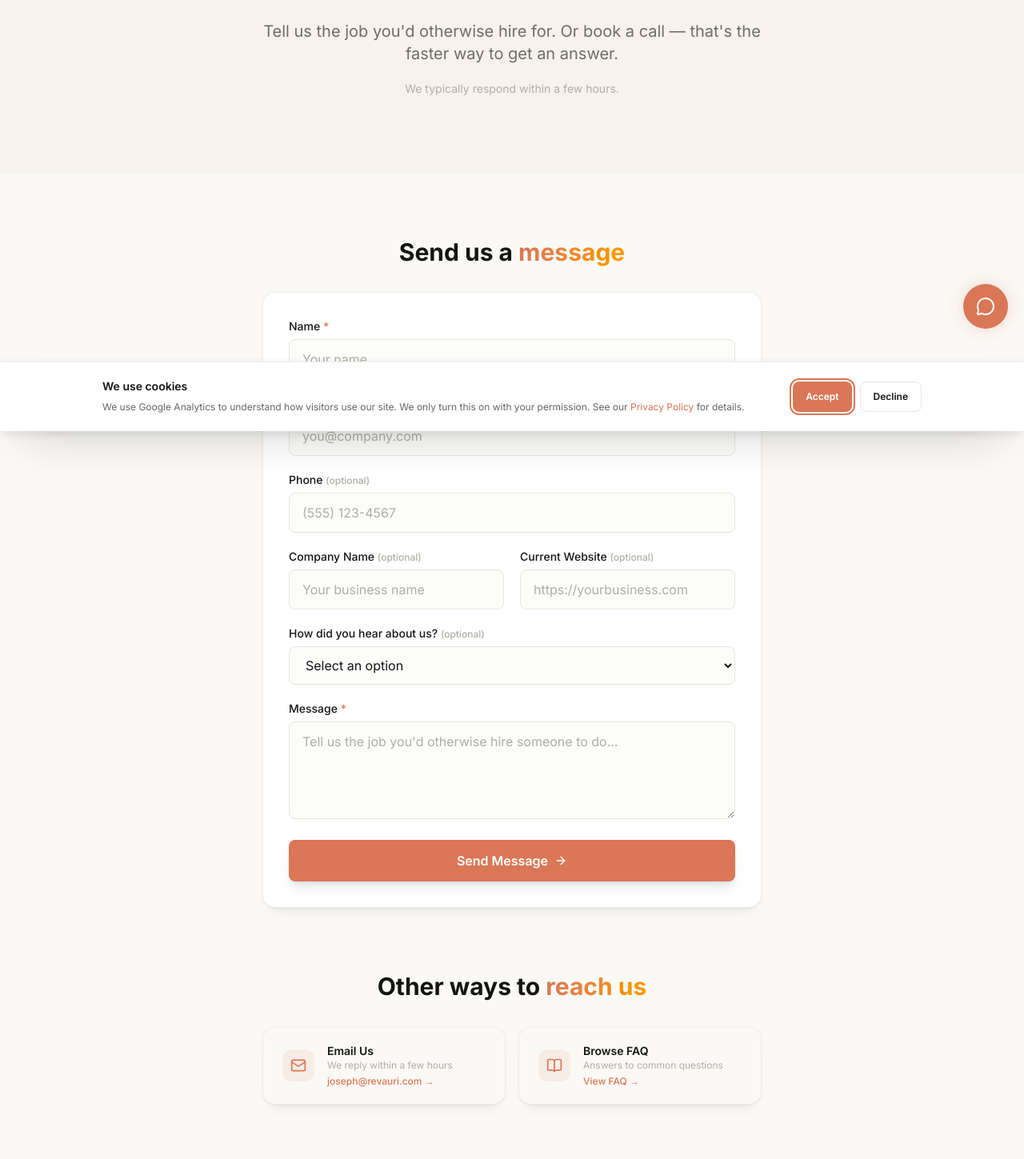
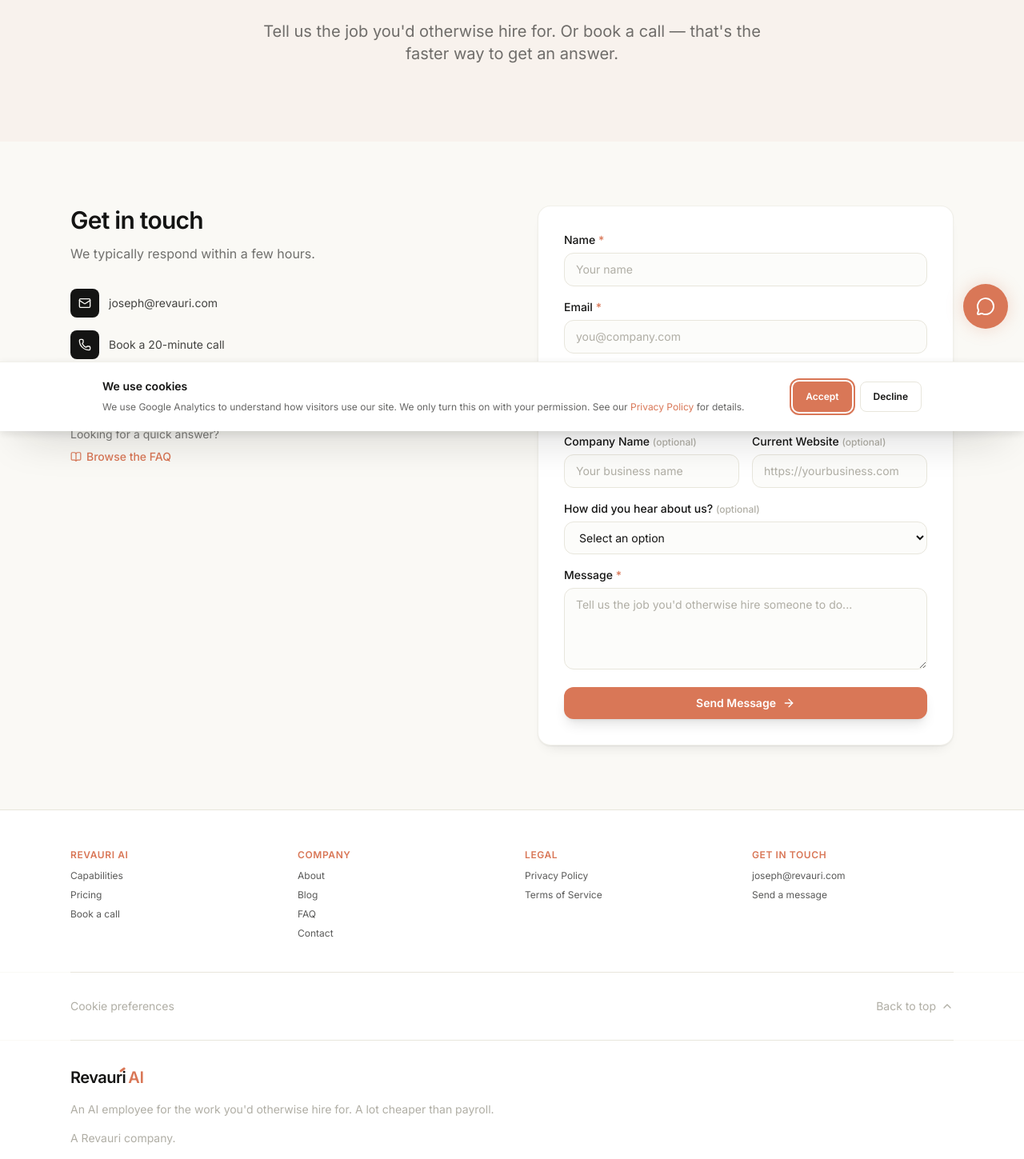
Before and after one commit to Revauri/revauri-sites, a Next.js app in the folder revauri-ai-site/: page /contact in a window 1280 px wide. Shown: the part 261-1710 px from the top of the page at 80% size. Built offline with nearby package versions, Linux system fonts and the light colour scheme.

Commit message:
Contact Forms

```diff
--- a/revauri-ai-site/app/contact/contact-content.tsx
+++ b/revauri-ai-site/app/contact/contact-content.tsx
@@ -1,8 +1,8 @@
 "use client";
 
-import { useEffect, useState } from "react";
+import { useEffect, useState, type ReactNode } from "react";
 import Link from "next/link";
-import { ArrowRight, CheckCircle2, Mail, BookOpen, RotateCcw } from "lucide-react";
+import { ArrowRight, CheckCircle2, Mail, MapPin, Phone, BookOpen, RotateCcw } from "lucide-react";
 import { FadeInWhenVisible } from "@/components/motion-wrappers";
 import {
   onConsentChanged,
@@ -15,9 +15,17 @@ type ContactContentProps = {
 };
 
 const FORM_CARD_CLASS =
-  "rounded-2xl border border-brand-light-gray/60 bg-brand-white p-8 shadow-[var(--shadow-md)] dark:border-brand-mid-gray/20 dark:bg-[#1a1a19]";
+  "rounded-2xl border border-brand-light-gray/60 bg-brand-white p-6 shadow-[var(--shadow-md)] sm:p-8 dark:border-brand-mid-gray/20 dark:bg-[#1a1a19]";
+
+const FIELD_CLASS =
+  "w-full rounded-xl border border-brand-light-gray bg-brand-cream/50 px-3.5 py-2.5 text-sm text-brand-dark placeholder:text-brand-mid-gray outline-none transition-[border-color,box-shadow] focus:border-brand-orange focus:ring-4 focus:ring-brand-orange/15 dark:border-brand-mid-gray/20 dark:bg-brand-dark/50 dark:text-brand-cream";
+
+const LABEL_CLASS = "mb-1.5 block text-sm font-medium text-brand-dark dark:text-brand-cream";
 
 const SUCCESS_PATH = "/contact?sent=true";
+
+const ICON_SQUARE_CLASS =
+  "flex h-9 w-9 shrink-0 items-center justify-center rounded-lg bg-brand-dark text-brand-cream transition-colors duration-200 group-hover:bg-brand-orange dark:bg-brand-cream dark:text-brand-dark dark:group-hover:bg-brand-orange dark:group-hover:text-white";
 
 export function ContactContent({ isSubmitted = false }: ContactContentProps) {
   // Web3Forms needs an absolute redirect URL, so build it from the current
@@ -43,17 +51,46 @@ export function ContactContent({ isSubmitted = false }: ContactContentProps) {
   }, [isSubmitted]);
 
   return (
-    <>
-      {/* Contact Form */}
     <section className="py-16 lg:py-20">
-        <div className="mx-auto max-w-2xl px-6">
-          <FadeInWhenVisible>
-            <h2 className="mb-8 text-center text-2xl font-bold text-brand-dark dark:text-brand-cream sm:text-3xl">
-              Send us a{" "}
-              <span className="bg-gradient-to-r from-brand-orange to-amber-500 bg-clip-text text-transparent">
-                message
-              </span>
+      <div className="mx-auto grid max-w-6xl items-start gap-12 px-6 lg:grid-cols-2 lg:gap-16">
+        <FadeInWhenVisible className="lg:sticky lg:top-28">
+          <h2 className="text-3xl font-semibold tracking-tight text-brand-dark dark:text-brand-cream">
+            Get in touch
           </h2>
+          <p className="mt-3 text-brand-dark/60 dark:text-brand-cream/60">
+            We typically respond within a few hours.
+          </p>
+
+          <ul className="mt-8 space-y-4 text-sm">
+            <ContactMethod
+              href="mailto:joseph@revauri.com"
+              icon={<Mail className="h-4 w-4" aria-hidden="true" />}
+              label="joseph@revauri.com"
+            />
+            <ContactMethod
+              href="/book"
+              icon={<Phone className="h-4 w-4" aria-hidden="true" />}
+              label="Book a 20-minute call"
+              internal
+            />
+            <ContactMethod
+              href="https://maps.google.com/?q=725+Joralemon+Street,+Unit+127,+Belleville,+NJ+07109"
+              icon={<MapPin className="h-4 w-4" aria-hidden="true" />}
+              label="725 Joralemon St, Unit 127, Belleville, NJ"
+              external
+            />
+          </ul>
+
+          <p className="mt-8 text-sm text-brand-dark/55 dark:text-brand-cream/55">
+            Looking for a quick answer?
+          </p>
+          <Link
+            href="/faq"
+            className="mt-2 inline-flex items-center gap-1.5 text-sm font-medium text-brand-orange transition-colors hover:text-brand-orange/80 focus-visible:outline-2 focus-visible:outline-offset-2 focus-visible:outline-brand-orange"
+          >
+            <BookOpen className="h-3.5 w-3.5" aria-hidden="true" />
+            Browse the FAQ
+          </Link>
         </FadeInWhenVisible>
 
         <FadeInWhenVisible delay={0.08}>
@@ -97,14 +134,14 @@ export function ContactContent({ isSubmitted = false }: ContactContentProps) {
                 <div className="mt-6 flex w-full flex-col gap-3 sm:flex-row">
                   <Link
                     href="/book"
-                      className="inline-flex flex-1 items-center justify-center gap-2 rounded-lg bg-brand-orange px-6 py-3.5 text-sm font-semibold text-white shadow-lg transition-all duration-300 hover:scale-[1.02] hover:shadow-brand-orange/30"
+                    className="inline-flex flex-1 items-center justify-center gap-2 whitespace-nowrap rounded-xl bg-brand-orange px-6 py-3.5 text-sm font-semibold text-white shadow-lg transition-all duration-300 hover:scale-[1.02] hover:shadow-brand-orange/30 focus-visible:outline-2 focus-visible:outline-offset-2 focus-visible:outline-brand-orange"
                   >
                     Book a Call
                     <ArrowRight className="h-4 w-4" />
                   </Link>
                   <Link
                     href="/contact"
-                      className="inline-flex flex-1 items-center justify-center gap-2 rounded-lg border border-brand-orange/25 px-6 py-3.5 text-sm font-semibold text-brand-orange transition-colors hover:bg-brand-orange/5"
+                    className="inline-flex flex-1 items-center justify-center gap-2 whitespace-nowrap rounded-xl border border-brand-orange/25 px-6 py-3.5 text-sm font-semibold text-brand-orange transition-colors hover:bg-brand-orange/5 focus-visible:outline-2 focus-visible:outline-offset-2 focus-visible:outline-brand-orange"
                   >
                     Send Another Message
                     <RotateCcw className="h-4 w-4" />
@@ -124,9 +161,9 @@ export function ContactContent({ isSubmitted = false }: ContactContentProps) {
               <input type="hidden" name="subject" value="New message from revauri.ai" />
               <input type="checkbox" name="botcheck" className="hidden" style={{ display: "none" }} tabIndex={-1} />
 
-                <div className="space-y-5">
+              <div className="space-y-4">
                 <div>
-                    <label htmlFor="name" className="mb-1.5 block text-sm font-medium text-brand-dark dark:text-brand-cream">
+                  <label htmlFor="name" className={LABEL_CLASS}>
                     Name <span className="text-brand-orange">*</span>
                   </label>
                   <input
@@ -135,12 +172,12 @@ export function ContactContent({ isSubmitted = false }: ContactContentProps) {
                     name="name"
                     required
                     placeholder="Your name"
-                      className="w-full rounded-lg border border-brand-light-gray bg-brand-cream/50 px-4 py-3 text-base text-brand-dark placeholder:text-brand-mid-gray focus:border-brand-orange focus:outline-none focus:ring-1 focus:ring-brand-orange/50 dark:border-brand-mid-gray/20 dark:bg-brand-dark/50 dark:text-brand-cream"
+                    className={FIELD_CLASS}
                   />
                 </div>
 
                 <div>
-                    <label htmlFor="email" className="mb-1.5 block text-sm font-medium text-brand-dark dark:text-brand-cream">
+                  <label htmlFor="email" className={LABEL_CLASS}>
                     Email <span className="text-brand-orange">*</span>
                   </label>
                   <input
@@ -149,12 +186,12 @@ export function ContactContent({ isSubmitted = false }: ContactContentProps) {
                     name="email"
                     required
                     placeholder="you@company.com"
-                      className="w-full rounded-lg border border-brand-light-gray bg-brand-cream/50 px-4 py-3 text-base text-brand-dark placeholder:text-brand-mid-gray focus:border-brand-orange focus:outline-none focus:ring-1 focus:ring-brand-orange/50 dark:border-brand-mid-gray/20 dark:bg-brand-dark/50 dark:text-brand-cream"
+                    className={FIELD_CLASS}
                   />
                 </div>
 
                 <div>
-                    <label htmlFor="phone" className="mb-1.5 block text-sm font-medium text-brand-dark dark:text-brand-cream">
+                  <label htmlFor="phone" className={LABEL_CLASS}>
                     Phone <span className="text-xs text-brand-mid-gray">(optional)</span>
                   </label>
                   <input
@@ -162,13 +199,13 @@ export function ContactContent({ isSubmitted = false }: ContactContentProps) {
                     id="phone"
                     name="phone"
                     placeholder="(555) 123-4567"
-                      className="w-full rounded-lg border border-brand-light-gray bg-brand-cream/50 px-4 py-3 text-base text-brand-dark placeholder:text-brand-mid-gray focus:border-brand-orange focus:outline-none focus:ring-1 focus:ring-brand-orange/50 dark:border-brand-mid-gray/20 dark:bg-brand-dark/50 dark:text-brand-cream"
+                    className={FIELD_CLASS}
                   />
                 </div>
 
-                  <div className="grid gap-5 sm:grid-cols-2">
+                <div className="grid gap-4 sm:grid-cols-2">
                   <div>
-                      <label htmlFor="company" className="mb-1.5 block text-sm font-medium text-brand-dark dark:text-brand-cream">
+                    <label htmlFor="company" className={LABEL_CLASS}>
                       Company Name <span className="text-xs text-brand-mid-gray">(optional)</span>
                     </label>
                     <input
@@ -176,11 +213,11 @@ export function ContactContent({ isSubmitted = false }: ContactContentProps) {
                       id="company"
                       name="company"
                       placeholder="Your business name"
-                        className="w-full rounded-lg border border-brand-light-gray bg-brand-cream/50 px-4 py-3 text-base text-brand-dark placeholder:text-brand-mid-gray focus:border-brand-orange focus:outline-none focus:ring-1 focus:ring-brand-orange/50 dark:border-brand-mid-gray/20 dark:bg-brand-dark/50 dark:text-brand-cream"
+                      className={FIELD_CLASS}
                     />
                   </div>
                   <div>
-                      <label htmlFor="website" className="mb-1.5 block text-sm font-medium text-brand-dark dark:text-brand-cream">
+                    <label htmlFor="website" className={LABEL_CLASS}>
                       Current Website <span className="text-xs text-brand-mid-gray">(optional)</span>
                     </label>
                     <input
@@ -188,20 +225,20 @@ export function ContactContent({ isSubmitted = false }: ContactContentProps) {
                       id="website"
                       name="website"
                       placeholder="https://yourbusiness.com"
-                        className="w-full rounded-lg border border-brand-light-gray bg-brand-cream/50 px-4 py-3 text-base text-brand-dark placeholder:text-brand-mid-gray focus:border-brand-orange focus:outline-none focus:ring-1 focus:ring-brand-orange/50 dark:border-brand-mid-gray/20 dark:bg-brand-dark/50 dark:text-brand-cream"
+                      className={FIELD_CLASS}
                     />
                   </div>
                 </div>
 
                 <div>
-                    <label htmlFor="referral" className="mb-1.5 block text-sm font-medium text-brand-dark dark:text-brand-cream">
+                  <label htmlFor="referral" className={LABEL_CLASS}>
                     How did you hear about us? <span className="text-xs text-brand-mid-gray">(optional)</span>
                   </label>
                   <select
                     id="referral"
                     name="referral"
                     defaultValue=""
-                      className="w-full rounded-lg border border-brand-light-gray bg-brand-cream/50 px-4 py-3 text-base text-brand-dark focus:border-brand-orange focus:outline-none focus:ring-1 focus:ring-brand-orange/50 dark:border-brand-mid-gray/20 dark:bg-brand-dark/50 dark:text-brand-cream"
+                    className={FIELD_CLASS}
                   >
                     <option value="" disabled className="text-brand-mid-gray">Select an option</option>
                     <option value="Google">Google</option>
@@ -213,7 +250,7 @@ export function ContactContent({ isSubmitted = false }: ContactContentProps) {
                 </div>
 
                 <div>
-                    <label htmlFor="message" className="mb-1.5 block text-sm font-medium text-brand-dark dark:text-brand-cream">
+                  <label htmlFor="message" className={LABEL_CLASS}>
                     Message <span className="text-brand-orange">*</span>
                   </label>
                   <textarea
@@ -222,13 +259,13 @@ export function ContactContent({ isSubmitted = false }: ContactContentProps) {
                     required
                     rows={4}
                     placeholder="Tell us the job you'd otherwise hire someone to do..."
-                      className="w-full rounded-lg border border-brand-light-gray bg-brand-cream/50 px-4 py-3 text-base text-brand-dark placeholder:text-brand-mid-gray focus:border-brand-orange focus:outline-none focus:ring-1 focus:ring-brand-orange/50 dark:border-brand-mid-gray/20 dark:bg-brand-dark/50 dark:text-brand-cream"
+                    className={FIELD_CLASS}
                   />
                 </div>
 
                 <button
                   type="submit"
-                    className="inline-flex w-full items-center justify-center gap-2 rounded-lg bg-brand-orange px-8 py-3.5 text-base font-semibold text-white shadow-lg transition-all duration-300 hover:scale-[1.03] hover:shadow-brand-orange/30 focus-visible:outline-2 focus-visible:outline-offset-2 focus-visible:outline-brand-orange"
+                  className="inline-flex w-full items-center justify-center gap-2 rounded-xl bg-brand-orange px-8 py-2.5 text-sm font-semibold text-white shadow-lg transition-all duration-300 hover:scale-[1.02] hover:bg-brand-orange/90 hover:shadow-brand-orange/30 focus-visible:outline-2 focus-visible:outline-offset-2 focus-visible:outline-brand-orange"
                 >
                   Send Message
                   <ArrowRight className="h-4 w-4" />
@@ -239,66 +276,51 @@ export function ContactContent({ isSubmitted = false }: ContactContentProps) {
         </FadeInWhenVisible>
       </div>
     </section>
+  );
+}
 
-      {/* Other ways to reach us */}
-      <section className="pb-16 lg:pb-20">
-        <div className="mx-auto max-w-2xl px-6">
-          <FadeInWhenVisible>
-            <h2 className="mb-8 text-center text-2xl font-bold text-brand-dark dark:text-brand-cream sm:text-3xl">
-              Other ways to{" "}
-              <span className="bg-gradient-to-r from-brand-orange to-amber-500 bg-clip-text text-transparent">
-                reach us
-              </span>
-            </h2>
-          </FadeInWhenVisible>
+function ContactMethod({
+  href,
+  icon,
+  label,
+  internal = false,
+  external = false,
+}: {
+  href: string;
+  icon: ReactNode;
+  label: string;
+  internal?: boolean;
+  external?: boolean;
+}) {
+  const className =
+    "group flex items-center gap-3 rounded-lg text-brand-dark/80 outline-none transition-colors hover:text-brand-dark focus-visible:outline-2 focus-visible:outline-offset-2 focus-visible:outline-brand-orange dark:text-brand-cream/80 dark:hover:text-brand-cream";
 
-          <div className="grid gap-4 sm:grid-cols-2">
-            <FadeInWhenVisible delay={0.08}>
-              <a
-                href="mailto:joseph@revauri.com"
-                className="group flex h-full w-full min-h-[96px] items-center gap-4 rounded-2xl border border-brand-light-gray/60 bg-brand-cream px-6 py-5 shadow-[var(--shadow-md)] transition-all duration-300 hover:border-brand-orange/30 hover:-translate-y-1 hover:shadow-[var(--shadow-xl)] dark:border-brand-mid-gray/20 dark:bg-[#1a1a19]"
-              >
-                <div className="shrink-0 rounded-xl bg-brand-orange/10 p-2.5 transition-colors duration-200 group-hover:bg-brand-orange">
-                  <Mail className="h-5 w-5 text-brand-orange transition-colors duration-200 group-hover:text-white" />
-                </div>
-                <div>
-                  <h3 className="text-sm font-semibold text-brand-dark dark:text-brand-cream">
-                    Email Us
-                  </h3>
-                  <p className="text-xs text-brand-mid-gray">
-                    We reply within a few hours
-                  </p>
-                  <p className="mt-1 text-xs font-medium text-brand-orange">
-                    joseph@revauri.com &rarr;
-                  </p>
-                </div>
-              </a>
-            </FadeInWhenVisible>
-
-            <FadeInWhenVisible delay={0.14}>
-              <Link
-                href="/faq"
-                className="group flex h-full w-full min-h-[96px] items-center gap-4 rounded-2xl border border-brand-light-gray/60 bg-brand-cream px-6 py-5 shadow-[var(--shadow-md)] transition-all duration-300 hover:border-brand-orange/30 hover:-translate-y-1 hover:shadow-[var(--shadow-xl)] dark:border-brand-mid-gray/20 dark:bg-[#1a1a19]"
-              >
-                <div className="shrink-0 rounded-xl bg-brand-orange/10 p-2.5 transition-colors duration-200 group-hover:bg-brand-orange">
-                  <BookOpen className="h-5 w-5 text-brand-orange transition-colors duration-200 group-hover:text-white" />
-                </div>
-                <div>
-                  <h3 className="text-sm font-semibold text-brand-dark dark:text-brand-cream">
-                    Browse FAQ
-                  </h3>
-                  <p className="text-xs text-brand-mid-gray">
-                    Answers to common questions
-                  </p>
-                  <p className="mt-1 text-xs font-medium text-brand-orange">
-                    View FAQ &rarr;
-                  </p>
-                </div>
-              </Link>
-            </FadeInWhenVisible>
-          </div>
-        </div>
-      </section>
+  const content = (
+    <>
+      <span className={ICON_SQUARE_CLASS}>{icon}</span>
+      <span>{label}</span>
     </>
   );
+
+  if (internal) {
+    return (
+      <li>
+        <Link href={href} className={className}>
+          {content}
+        </Link>
+      </li>
+    );
   }
+
+  return (
+    <li>
+      <a
+        href={href}
+        className={className}
+        {...(external ? { target: "_blank", rel: "noopener noreferrer" } : {})}
+      >
+        {content}
+      </a>
+    </li>
+  );
+}
--- a/revauri-ai-site/app/contact/page.tsx
+++ b/revauri-ai-site/app/contact/page.tsx
@@ -30,9 +30,7 @@ export default async function ContactPage({ searchParams }: ContactPageProps) {
           </>
         }
         subtitle="Tell us the job you'd otherwise hire for. Or book a call — that's the faster way to get an answer."
-      >
-        <p className="text-sm text-brand-mid-gray">We typically respond within a few hours.</p>
-      </PageHero>
+      />
 
       <ContactContent isSubmitted={isSubmitted} />
     </div>
--- a/revauri-ai-site/components/header.tsx
+++ b/revauri-ai-site/components/header.tsx
@@ -13,6 +13,7 @@ const navLinks = [
   { label: "Pricing", href: "/pricing" },
   { label: "About", href: "/about" },
   { label: "FAQ", href: "/faq" },
+  { label: "Contact", href: "/contact" },
 ];
 
 export function Header() {
```
Also changed, not shown: 2 other files (tests, documents, lock files or other folders). Lines whose indentation alone changed are shown as unchanged.
